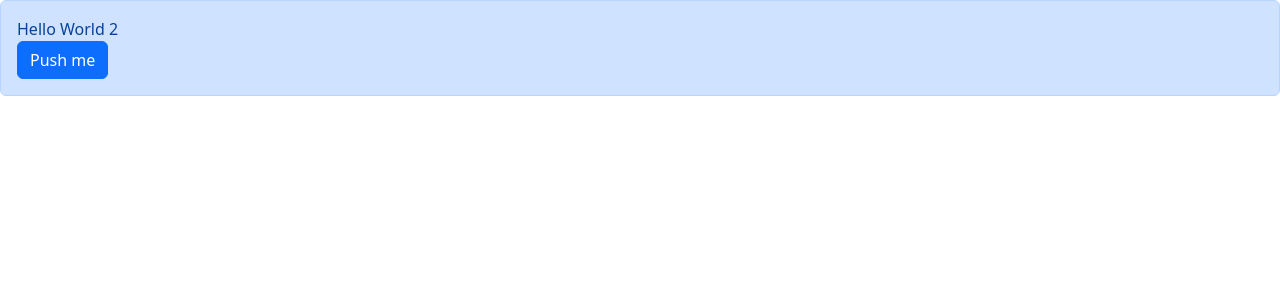
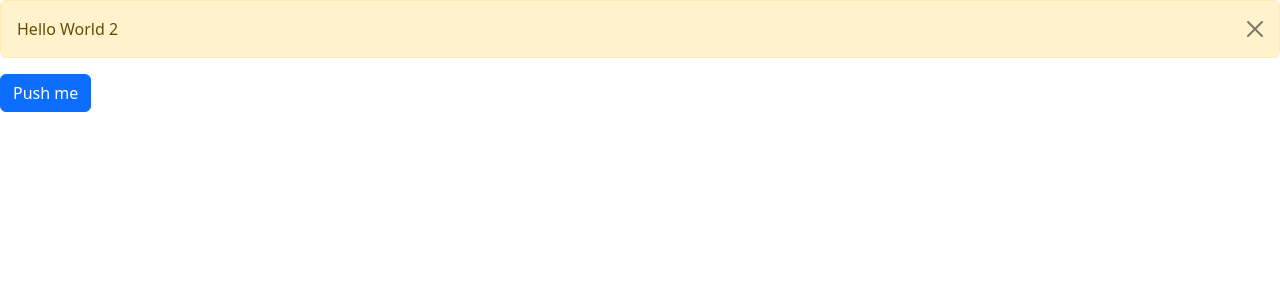
Before and after one commit to riddman/react-app, a React (Vite) app: page / in a window 1280 px wide. Both pictures are taken after a click on the button "Push me". Shown: the top 300 px of the page. Built offline with nearby package versions, Linux system fonts and the light colour scheme.

Commit message:
useState Practice

```diff
--- a/src/App.tsx
+++ b/src/App.tsx
@@ -1,6 +1,7 @@
 
 import Alert from "./components/Alert";
 import ButstrapButton from "./components/ButstrapButton";
+import { useState } from 'react';
 // import ListGroup from "./components/ListGroup";
 
 // let cities = [
@@ -16,13 +17,15 @@ const handleSelectItem = (item: string) => {
 }
 
 function App() {
+    const [ alertVisible, setAlertVisible ] = useState(false);
+
     // return <div><ListGroup items={cities} heading="Cities" onSelect={handleSelectItem}/></div>
     return (
-        <div className="alert alert-primary">
-            <Alert>Hello <span>World 2</span></Alert>
+        <div>
+            { alertVisible && <Alert onClose={() => { setAlertVisible(false)} }>Hello <span>World 2</span></Alert> }
 
             <ButstrapButton
-                onClick={() => console.log('Clicked') }
+                onClick={() => { setAlertVisible(true) }}
                 color="primary">Push me</ButstrapButton>
         </div>
 
--- a/src/components/Alert.tsx
+++ b/src/components/Alert.tsx
@@ -1,12 +1,20 @@
 import { ReactNode } from "react"
 
 interface Props {
-    children: ReactNode
+    children: ReactNode,
+    onClose?: () => void
 }
 
-const Alert = ({ children }: Props) => {
+const Alert = ({ children, onClose }: Props) => {
   return (
-    <div>{children}</div>
+    <div className="alert alert-warning alert-dismissible fade show" role="alert">
+        {children}
+        <button onClick={onClose}
+            type="button"
+            className="btn-close"
+            data-bs-dismiss="alert"
+            aria-label="Close"></button>
+    </div>
   )
 }
 
```
